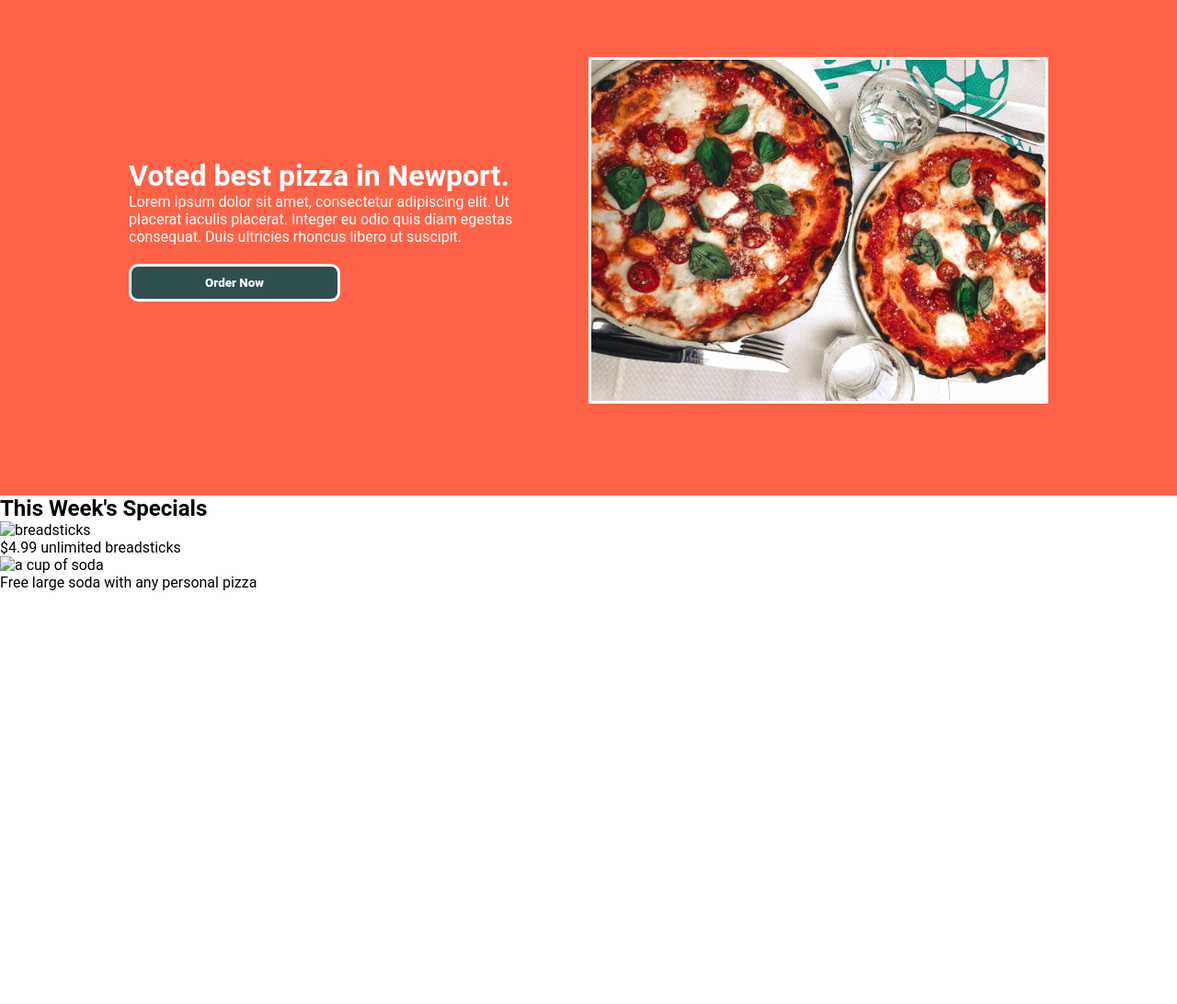
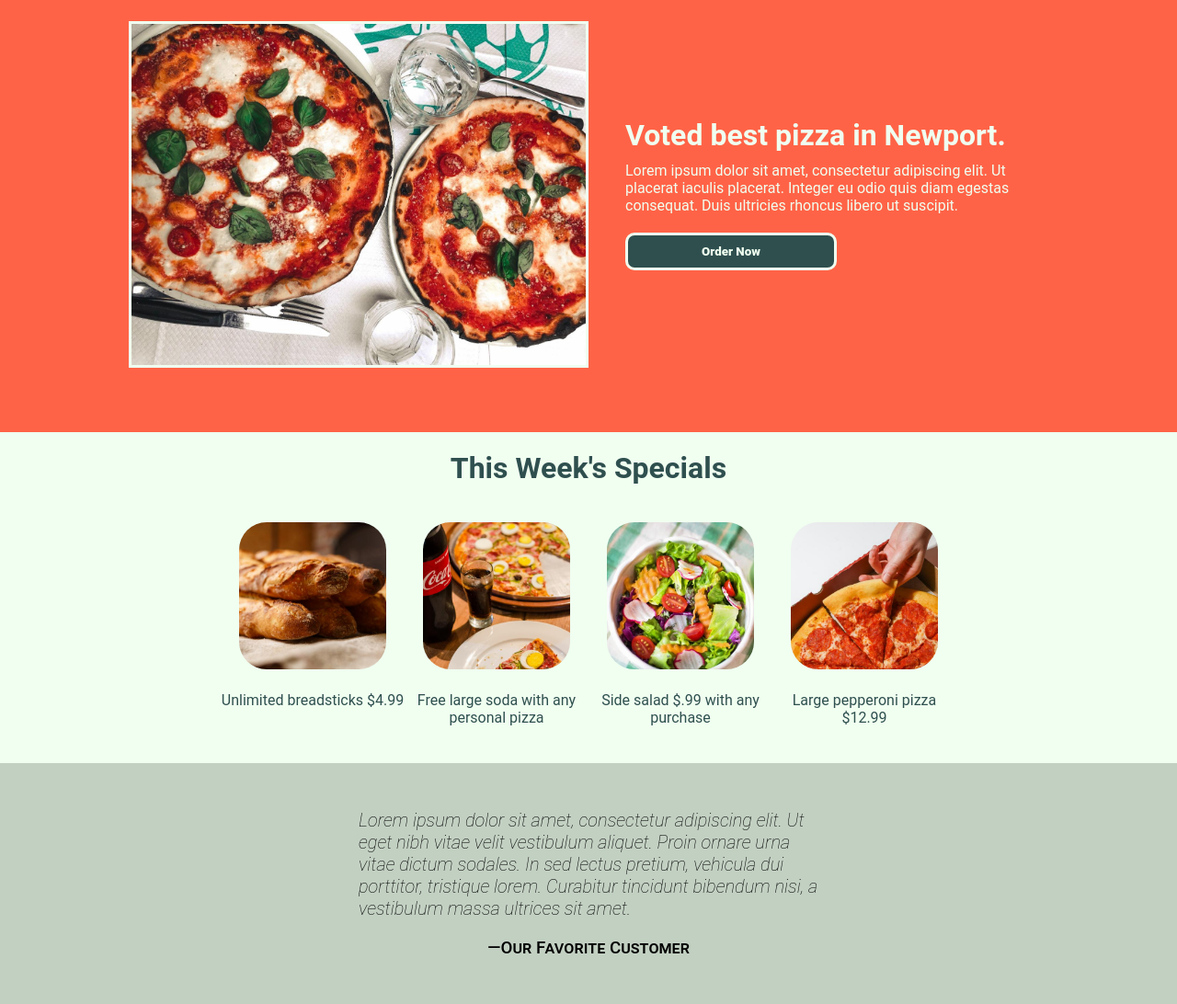
Before and after one commit to sam-whitman/landing-page, a plain HTML site: page index.html in a window 1280 px wide. Shown: the part 95-1187 px from the top of the page at 92% size. Before the commit the page ends 800 px from the top, so only its background shows below. Drawn offline with Linux system fonts and the light colour scheme.

Commit message:
Complete image roll and quote

```diff
--- a/index.html
+++ b/index.html
@@ -20,32 +20,53 @@
         </div>
 
         <div class = "pic-card">
+            <img src = "img/big-pizza.jpg" alt = "a big piece of pizza">
             <div class = "head-vert">
                 <h1>Voted best pizza in Newport.</h1>
                 <p> Lorem ipsum dolor sit amet, consectetur adipiscing elit. Ut placerat iaculis placerat. Integer eu odio quis diam egestas consequat. Duis ultricies rhoncus libero ut suscipit.</p>
                 <button id = "order">Order Now</button>
             </div>
 
-            <img src = "img/big-pizza.jpg" alt = "a big piece of pizza">
+
         </div>
     </div>
 
+    <h2>This Week's Specials</h2>
     <div class = "specials">
-        <h2>This Week's Specials</h2>
-        <div class = "menu-prev">
             <div class = "menu-item">
-                <img src="breadsticks.jpg" alt = "breadsticks"/>
+                <img src="img/breadsticks.jpg" alt = "breadsticks"/>
                 <p>
-                    $4.99 unlimited breadsticks
+                    Unlimited breadsticks $4.99
                 </p>
             </div>
 
             <div class = "menu-item">
-                <img src="soda" alt = "a cup of soda"/>
+                <img src="img/soda.jpg" alt = "a cup of soda"/>
                 <p>
                     Free large soda with any personal pizza
                 </p>
             </div>
+
+            <div class = "menu-item">
+                <img src = "img/salad.jpg" alt = "salad"/>
+                <p>
+                    Side salad $.99 with any purchase
+                </p>
+            </div>
+
+            <div class = "menu-item">
+                <img src = "img/pepperoni.jpg" alt = "pepperoni pizza"/>
+                <p>
+                    Large pepperoni pizza $12.99
+                </p>
+            </div>
+    </div>
+
+    <div class = "quote">
+        <p>
+        Lorem ipsum dolor sit amet, consectetur adipiscing elit. Ut eget nibh vitae velit vestibulum aliquet. Proin ornare urna vitae dictum sodales. In sed lectus pretium, vehicula dui porttitor, tristique lorem. Curabitur tincidunt bibendum nisi, a vestibulum massa ultrices sit amet.
+        </p>
+        <h3>—Our Favorite Customer</h3>
     </div>
 
 </body>
--- a/styles.css
+++ b/styles.css
@@ -7,22 +7,24 @@
 
 .header {
     background-color: tomato;
-    color: white;
+    color: honeydew;
 }
 
 .top-row {
     display: flex;
     flex-direction: row;
-    justify-content: space-between;
+    justify-content: right;
     align-items: center;
     background-color: darkslategray;
+    padding: 10px;
 }
 
 .top-row div {
-    font-size: 3em;
+    font-size: 1.5em;
     font-weight: 900;
     flex: 1;
-    text-align: center;
+    text-align: left;
+    max-width: 500px;
 }
 
 .top-row ul {
@@ -43,12 +45,19 @@
     display: flex;
     flex-direction: row;
     justify-content: center;
+    flex-wrap: wrap;
+    padding: 50px;
+}
+
+h1 {
+    font-size: 2em;
+    margin-bottom: 10px;
 }
 
 .head-vert {
     display: flex;
     flex-direction: column;
-    flex: 1;
+    flex: 1 1 500px;
     padding: 20px;
     display: flex;
     flex-direction: column;
@@ -59,19 +68,79 @@
 
 .pic-card img {
     max-width: 500px;
-    flex: 1;
-    margin: 100px 20px;
+    min-width: 250px;
+    flex: 1 1 500px;
+    margin: 20px 20px;
     vertical-align: middle;
-    border: 3px solid white;
+    border: 3px solid honeydew;
 }
 
 #order {
     background-color: darkslategray;
-    border: 3px solid white;
-    color: white;
+    border: 3px solid honeydew;
+    color: honeydew;
     width: 50%;
     border-radius: 10px;
     padding: 10px 20px;
     margin-top: 20px;
     font-weight: 900;
 }
+
+.specials {
+    background-color: honeydew;
+    color: darkslategray;
+}
+
+h2 {
+    text-align: center;
+    color: darkslategray;
+    font-weight: 700;
+    font-size: 2em;
+    padding: 20px;
+    background-color: honeydew;
+}
+
+.specials {
+    display: flex;
+    justify-content: center;
+    flex-direction: row;
+    flex-wrap: wrap;
+    padding-bottom: 40px;
+}
+
+.menu-item {
+    flex: 50% 1 100px;
+    max-width: 200px;
+    height: auto;
+    flex-wrap: wrap;
+    text-align: center;
+}
+
+.menu-item img {
+    width: 100%;
+    padding: 20px;
+    border-radius: 50px;
+}
+
+.quote {
+    background-color: rgb(194, 208, 194);
+    display: flex;
+    flex-direction: column;
+    align-items: center;
+    justify-content: center;
+    padding: 50px 100px;
+}
+
+.quote p {
+    max-width: 500px;
+    font-style: italic;
+    margin-bottom: 20px;
+    font-size: 1.25em;
+    font-weight: 200;
+}
+
+.quote h3 {
+    text-align: left;
+    font-variant: small-caps;
+    font-weight: 500;
+}
```
Also changed, not shown: img/breadsticks.jpg (added), img/pepperoni.jpg (added), img/salad.jpg (added), img/soda.jpg (added).
